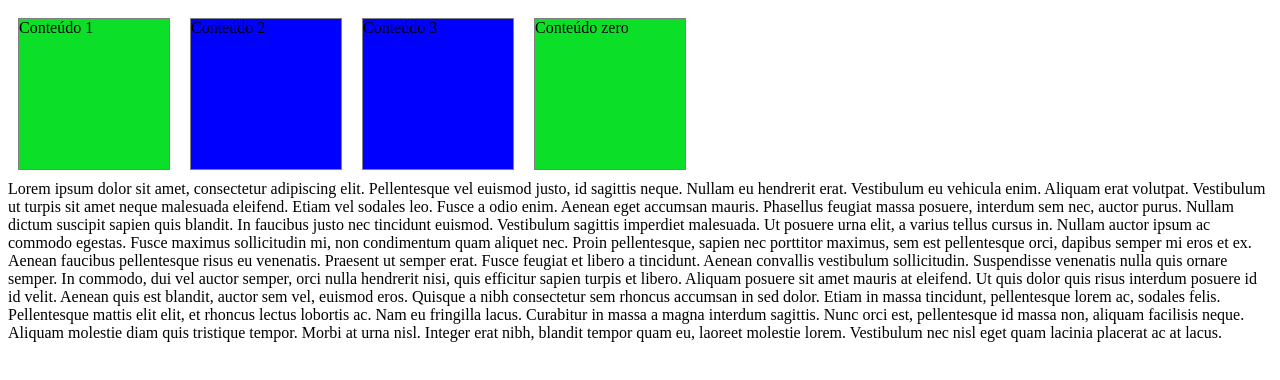
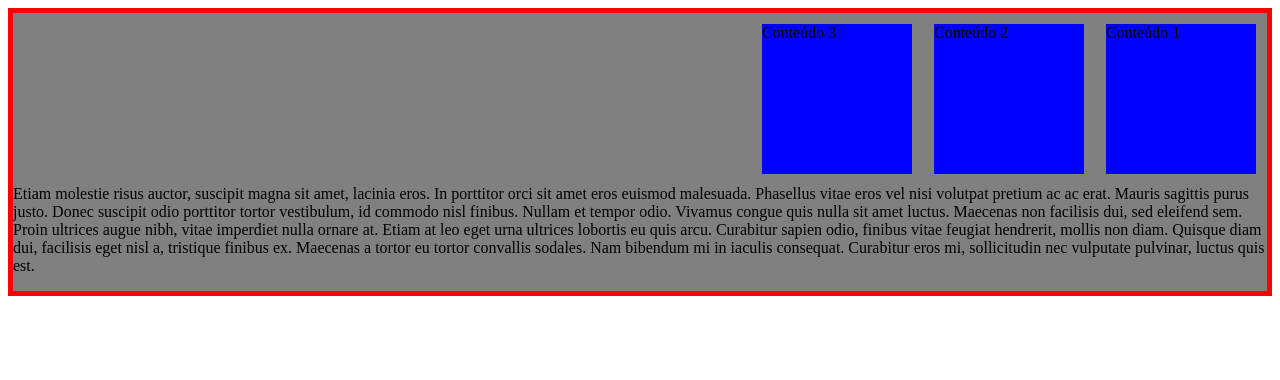
Before and after one commit to isaqueijs/curso-web-completo-udemy, a plain HTML site: page css3_intermediario/elementos-flutuantes.html in a window 1280 px wide. Drawn offline with Linux system fonts and the light colour scheme.

Commit message:
aula 42 - elementos flutuantes parte 2

```diff
--- a/css3_intermediario/elementos-flutuantes.html
+++ b/css3_intermediario/elementos-flutuantes.html
@@ -10,7 +10,9 @@
 
 <body>
 
-    <div class="conteudo1">
+    <div id="principal">
+
+        <div class="conteudo">
             Conteúdo 1
         </div>
         <div class="conteudo">
@@ -20,32 +22,13 @@
             Conteúdo 3
         </div>
 
-    <div class="conteudo-zero">
-        Conteúdo zero
+        <p class="clear">
+            Etiam molestie risus auctor, suscipit magna sit amet, lacinia eros. In porttitor orci sit amet eros euismod malesuada. Phasellus vitae eros vel nisi volutpat pretium ac ac erat. Mauris sagittis purus justo. Donec suscipit odio porttitor tortor vestibulum, id commodo nisl finibus. Nullam et tempor odio. Vivamus congue quis nulla sit amet luctus. Maecenas non facilisis dui, sed eleifend sem. Proin ultrices augue nibh, vitae imperdiet nulla ornare at. Etiam at leo eget urna ultrices lobortis eu quis arcu. Curabitur sapien odio, finibus vitae feugiat hendrerit, mollis non diam. Quisque diam dui, facilisis eget nisl a, tristique finibus ex. Maecenas a tortor eu tortor convallis sodales. Nam bibendum mi in iaculis consequat. Curabitur eros mi, sollicitudin nec vulputate pulvinar, luctus quis est.
+        </p>
+
     </div>
 
-    <p class="clear">
-        Lorem ipsum dolor sit amet, consectetur adipiscing elit. Pellentesque vel euismod justo, id sagittis neque.
-        Nullam eu hendrerit erat. Vestibulum eu vehicula enim. Aliquam erat volutpat. Vestibulum ut turpis sit amet
-        neque malesuada eleifend. Etiam vel sodales leo. Fusce a odio enim. Aenean eget accumsan mauris. Phasellus
-        feugiat massa posuere, interdum sem nec, auctor purus. Nullam dictum suscipit sapien quis blandit. In faucibus
-        justo nec tincidunt euismod. Vestibulum sagittis imperdiet malesuada. Ut posuere urna elit, a varius tellus
-        cursus in. Nullam auctor ipsum ac commodo egestas.
 
-        Fusce maximus sollicitudin mi, non condimentum quam aliquet nec. Proin pellentesque, sapien nec porttitor
-        maximus, sem est pellentesque orci, dapibus semper mi eros et ex. Aenean faucibus pellentesque risus eu
-        venenatis. Praesent ut semper erat. Fusce feugiat et libero a tincidunt. Aenean convallis vestibulum
-        sollicitudin. Suspendisse venenatis nulla quis ornare semper. In commodo, dui vel auctor semper, orci nulla
-        hendrerit nisi, quis efficitur sapien turpis et libero. Aliquam posuere sit amet mauris at eleifend. Ut quis
-        dolor quis risus interdum posuere id id velit.
-
-        Aenean quis est blandit, auctor sem vel, euismod eros. Quisque a nibh consectetur sem rhoncus accumsan in sed
-        dolor. Etiam in massa tincidunt, pellentesque lorem ac, sodales felis. Pellentesque mattis elit elit, et rhoncus
-        lectus lobortis ac. Nam eu fringilla lacus. Curabitur in massa a magna interdum sagittis. Nunc orci est,
-        pellentesque id massa non, aliquam facilisis neque. Aliquam molestie diam quis tristique tempor. Morbi at urna
-        nisl. Integer erat nibh, blandit tempor quam eu, laoreet molestie lorem. Vestibulum nec nisl eget quam lacinia
-        placerat ac at lacus.
-    </p>
 </body>
 
 </html>
--- a/css3_intermediario/estilo.css
+++ b/css3_intermediario/estilo.css
@@ -22,33 +22,29 @@ h2 {
     border: 1px solid rgb(0, 0, 0);
 }
 
+#principal {
+    border: 5px solid red;
+    background: gray;
+}
+
 .conteudo {
     background: blue;
     border: 1px solid gray;
     width: 150px;
     height: 150px;
-    float: left;
     margin: 10px;
+    float: right;
 }
 
-.conteudo1 {
-    background: rgb(12, 223, 40);
+.clear {
+    clear: both;
+}
+
+/* .conteudo1 {
+    background: rgb(255, 1, 1);
     border: 1px solid gray;
     width: 150px;
     height: 150px;
     float: left;
     margin: 10px;
-}
-
-.conteudo-zero {
-    background: rgb(12, 223, 40);
-    border: 1px solid gray;
-    width: 150px;
-    height: 150px;
-    float: left;
-    margin: 10px;
-}
-
-.clear {
-    clear: left;
-}
+} */
```
Lines whose indentation alone changed are shown as unchanged.
